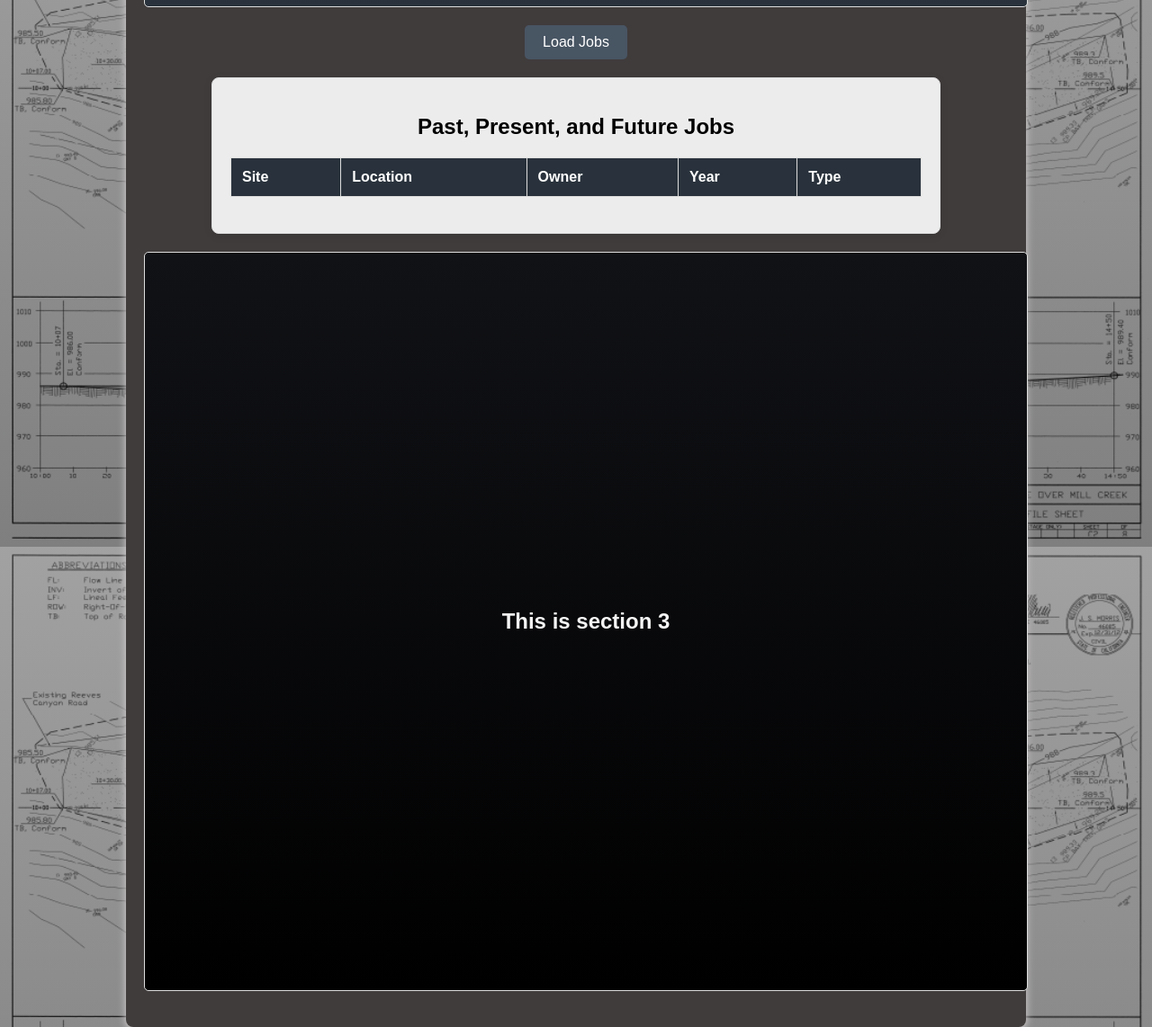
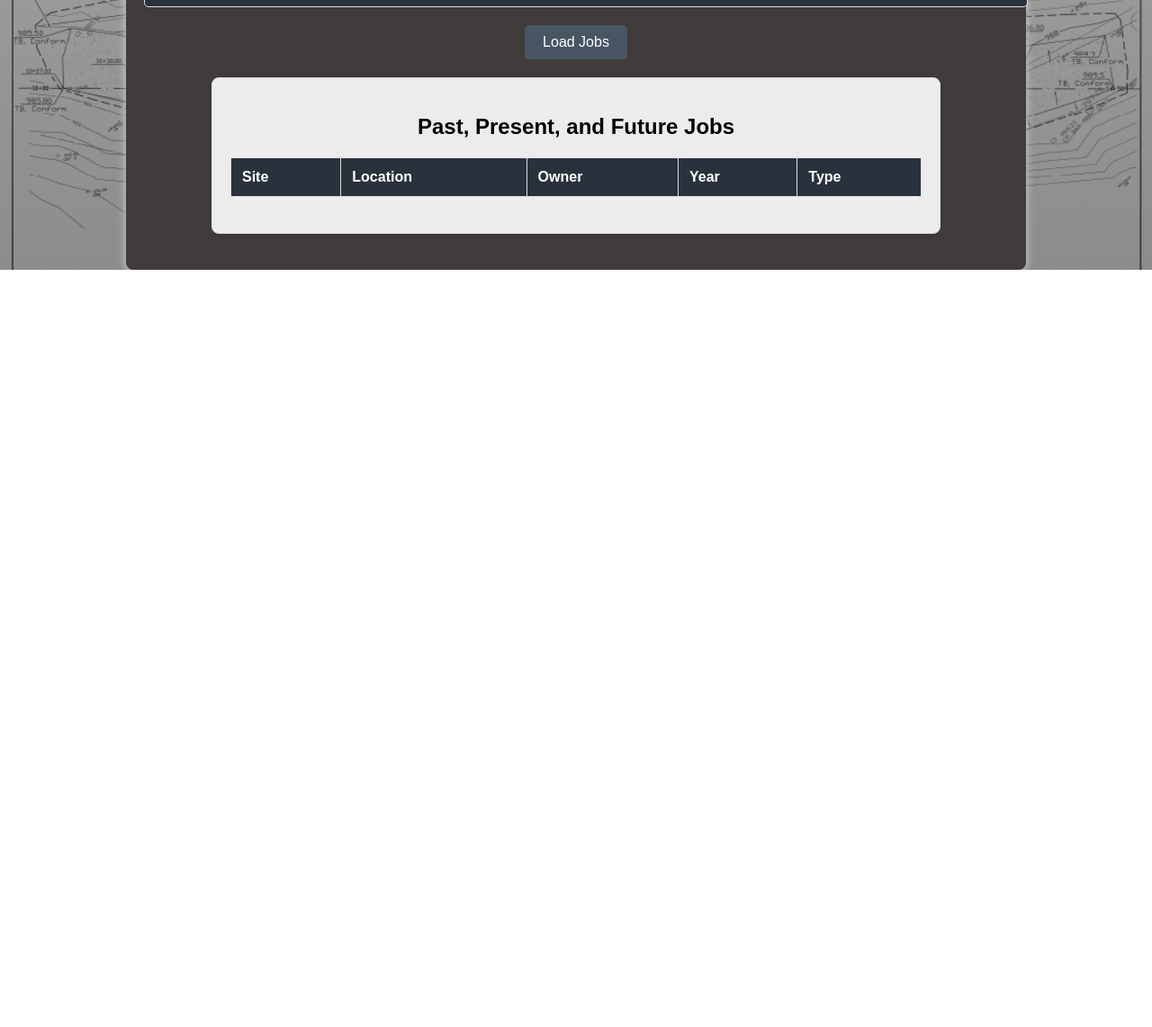
Before and after one commit to addivaton/Morris-Engineering, a plain HTML site: page Morris-Engineering/Index.html in a window 1280 px wide. Shown: the part 992-2134 px from the top of the page at 90% size. After the commit the page ends 1292 px from the top, so only its background shows below. Drawn offline with Linux system fonts and the light colour scheme.

Commit message:
remove section 3

```diff
--- a/Morris-Engineering/Index.html
+++ b/Morris-Engineering/Index.html
@@ -83,15 +83,7 @@
 
         <script src="index.js"></script>
 
-        <section class="main3">
-            <h2>
-                This is section 3
-            </h2>
-        </section>
 
-
-
-        </section>
     </Article>
 </body>
 </html>
```
